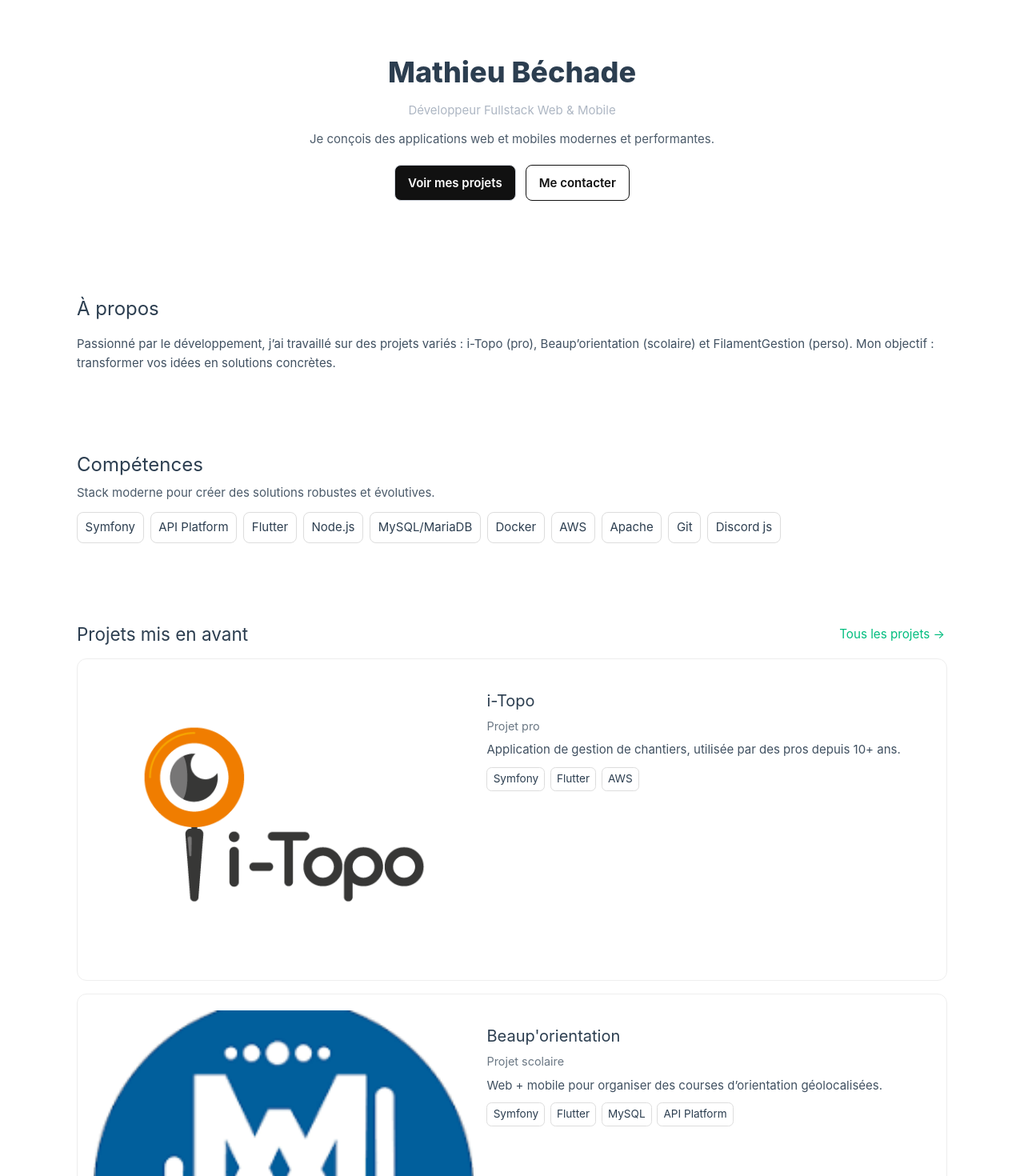
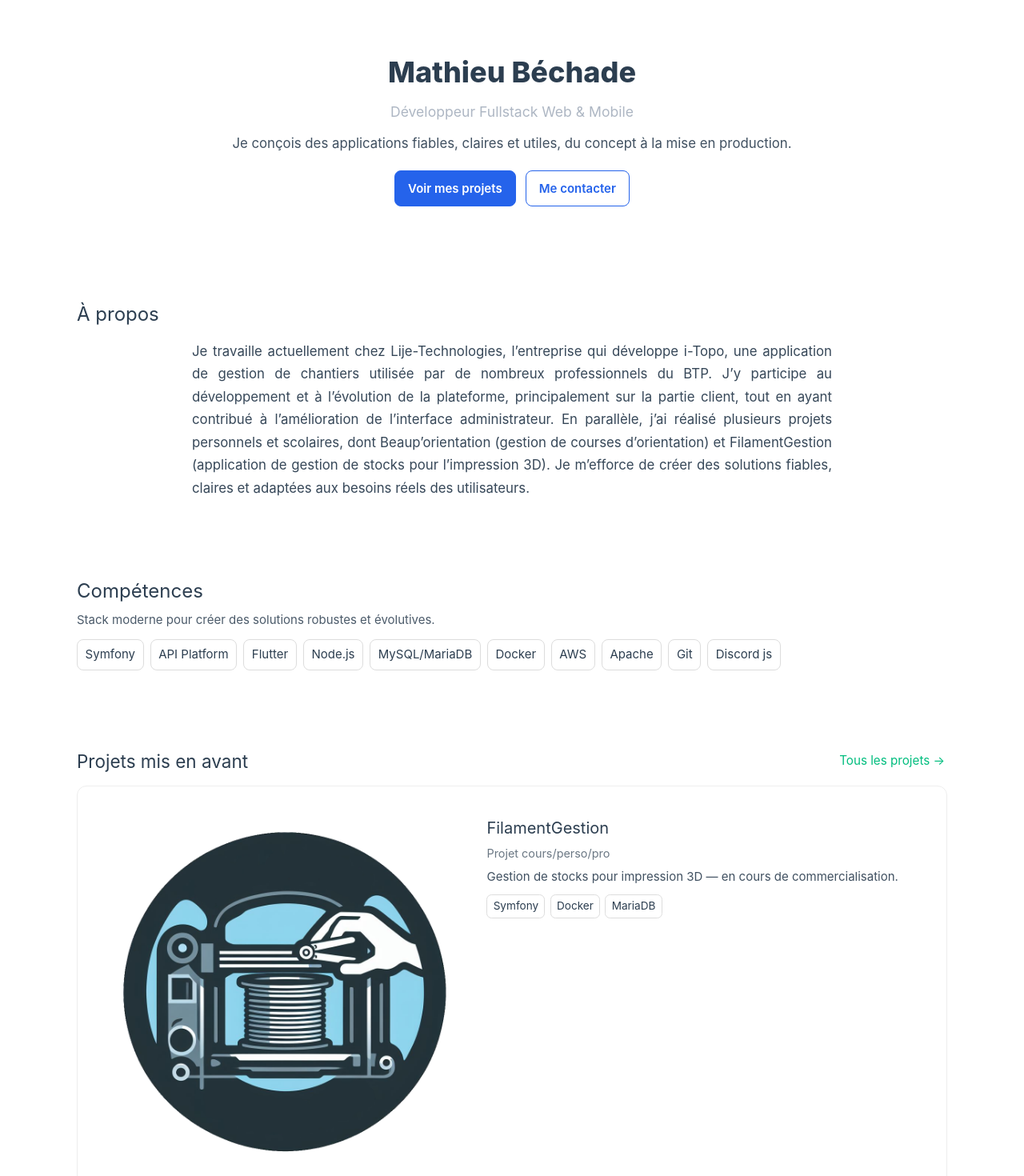
Before and after one commit to Mathbech/portfolio, a Vue app: page / in a window 1280 px wide. Shown: the part 80-1550 px from the top of the page at 80% size. Built offline with nearby package versions, Linux system fonts and the light colour scheme.

Commit message:
Chore: update AboutBlurb and HeroSection components for improved messaging and styling; add new project details to allProjects and projects data

```diff
--- a/src/components/home/AboutBlurb.vue
+++ b/src/components/home/AboutBlurb.vue
@@ -1,7 +1,8 @@
 <script setup>
-const text = `Passionné par le développement, j’ai travaillé sur des projets variés :
-i-Topo (pro), Beaup’orientation (scolaire) et FilamentGestion (perso).
-Mon objectif : transformer vos idées en solutions concrètes.`
+const text = `Je travaille actuellement chez Lije-Technologies, l’entreprise qui développe i-Topo, une application de gestion de chantiers utilisée par de nombreux professionnels du BTP.
+J’y participe au développement et à l’évolution de la plateforme, principalement sur la partie client, tout en ayant contribué à l’amélioration de l’interface administrateur.
+En parallèle, j’ai réalisé plusieurs projets personnels et scolaires, dont Beaup’orientation (gestion de courses d’orientation) et FilamentGestion (application de gestion de stocks pour l’impression 3D).
+Je m’efforce de créer des solutions fiables, claires et adaptées aux besoins réels des utilisateurs.`
 </script>
 
 <template>
@@ -12,6 +13,17 @@ Mon objectif : transformer vos idées en solutions concrètes.`
 </template>
 
 <style scoped>
-h2 { font-size: 1.5rem; margin-bottom: .75rem; }
-p { line-height: 1.6; opacity: .9; }
+h2 {
+  font-size: 1.5rem;
+  margin-bottom: .75rem;
+}
+
+p {
+  line-height: 1.7;
+  opacity: .95;
+  font-size: 1.05rem;
+  max-width: 800px;
+  margin: 0 auto;
+  text-align: justify;
+}
 </style>
--- a/src/components/home/HeroSection.vue
+++ b/src/components/home/HeroSection.vue
@@ -1,7 +1,7 @@
 <script setup>
 const name = 'Mathieu Béchade'
 const role = 'Développeur Fullstack Web & Mobile'
-const punchline = 'Je conçois des applications web et mobiles modernes et performantes.'
+const punchline = 'Je conçois des applications fiables, claires et utiles, du concept à la mise en production.'
 </script>
 
 <template>
@@ -10,7 +10,7 @@ const punchline = 'Je conçois des applications web et mobiles modernes et perfo
     <p class="subtitle">{{ role }}</p>
     <p class="tagline">{{ punchline }}</p>
     <div class="actions">
-      <RouterLink to="/projects" class="btn">Voir mes projets</RouterLink>
+      <RouterLink to="/projects" class="btn btn--primary">Voir mes projets</RouterLink>
       <RouterLink to="/contact" class="btn btn--ghost">Me contacter</RouterLink>
     </div>
   </div>
@@ -19,9 +19,60 @@ const punchline = 'Je conçois des applications web et mobiles modernes et perfo
 <style scoped>
 .hero { text-align: center; }
 .title { font-size: 2.25rem; font-weight: 800; }
-.subtitle { opacity: 0.9; margin-top: .25rem; }
-.tagline { margin-top: .75rem; opacity: .85; }
-.actions { margin-top: 1.25rem; display: flex; gap: .75rem; justify-content: center; }
-.btn { padding: .6rem 1rem; border-radius: .5rem; background: #111; color: #fff; text-decoration: none; }
-.btn--ghost { background: transparent; color: #111; border: 1px solid #111; }
+.subtitle { opacity: 0.9; margin-top: .25rem; font-size: 1.1rem; }
+.tagline { margin-top: .75rem; opacity: .9; font-size: 1.05rem; }
+
+.actions {
+  margin-top: 1.25rem;
+  display: flex;
+  gap: .75rem;
+  justify-content: center;
+}
+
+/* Bouton principal */
+.btn {
+  padding: .6rem 1rem;
+  border-radius: .5rem;
+  text-decoration: none;
+  transition: background .2s ease, color .2s ease, border-color .2s ease;
+}
+
+.btn--primary {
+  background: #2563eb;
+  color: #fff;
+  border: 1px solid #2563eb;
+}
+.btn--primary:hover {
+  background: #3b82f6;
+}
+
+/* Bouton secondaire (ghost) corrigé pour dark mode */
+.btn--ghost {
+  background: transparent;
+  color: #2563eb;
+  border: 1px solid #2563eb;
+}
+.btn--ghost:hover {
+  background: rgba(37, 99, 235, 0.08);
+}
+
+/* Dark mode */
+@media (prefers-color-scheme: dark) {
+  .btn--primary {
+    background: #3b82f6;
+    border-color: #3b82f6;
+    color: #0b1220;
+  }
+  .btn--primary:hover {
+    background: #60a5fa;
+  }
+
+  .btn--ghost {
+    color: #60a5fa;
+    border-color: #60a5fa;
+  }
+  .btn--ghost:hover {
+    background: rgba(96,165,250,.08);
+  }
+}
 </style>
--- a/src/data/allProjects.js
+++ b/src/data/allProjects.js
@@ -49,5 +49,12 @@ export const projects = [
     description: "Bot Discord réservé aux événements du support de Multitask Bot.",
     stack: ['Node.js', 'Discord.js', 'MariaDB'],
     image: multitaskEventCover
+  },
+  {
+    id: 'Serveurmail',
+    title: 'Serveur mail',
+    category: 'Personnel',
+    description: "Configuration d'un serveur mail complet avec Postfix, Dovecot.",
+    stack: ['Linux', 'Postfix', 'Dovecot', 'Certbot', "Let's Encrypt"],
   }
 ]
--- a/src/data/projects.js
+++ b/src/data/projects.js
@@ -1,31 +1,32 @@
 // Import des images depuis src/assets
 import itopoCover from '@/assets/images/itopo-cover.png'
-import beaupCover from '@/assets/images/beaup-cover.png'
+import multitaskCover from '@/assets/images/multitask-cover.png'
 import filamentCover from '@/assets/images/filament-cover.png'
 
 export const featuredProjects = [
+  {
+    slug: 'filamentgestion',
+    title: 'FilamentGestion',
+    context: 'Projet cours/perso/pro',
+    description: 'Gestion de stocks pour impression 3D — en cours de commercialisation.',
+    cover: filamentCover,
+    tech: ['Symfony', 'Docker', 'MariaDB'],
+  },
   {
     slug: 'i-topo',
     title: 'i-Topo',
     context: 'Projet pro',
     description: 'Application de gestion de chantiers, utilisée par des pros depuis 10+ ans.',
     cover: itopoCover,
-    tech: ['Symfony', 'Flutter', 'AWS']
+    tech: ['Symfony', 'Flutter', 'AWS'],
   },
   {
-    slug: 'beaup-orientation',
-    title: "Beaup'orientation",
-    context: 'Projet scolaire',
-    description: "Web + mobile pour organiser des courses d’orientation géolocalisées.",
-    cover: beaupCover,
-    tech: ['Symfony', 'Flutter', 'MySQL', 'API Platform']
+    slug: 'multitask',
+    title: 'MultitaskBot',
+    context: 'Projet perso',
+    description:
+      'Bot Discord multi-fonctions : modération, commandes fun, rôles automatiques, salons vocaux privés, etc.',
+    cover: multitaskCover,
+    tech: ['Node.js', 'Discord.js', 'MariaDB'],
   },
-  {
-    slug: 'filamentgestion',
-    title: 'FilamentGestion',
-    context: 'Projet cours/perso/pro',
-    description: "Gestion de stocks pour impression 3D — en cours de commercialisation.",
-    cover: filamentCover,
-    tech: ['Symfony', 'Docker', 'MariaDB']
-  }
 ]
```
